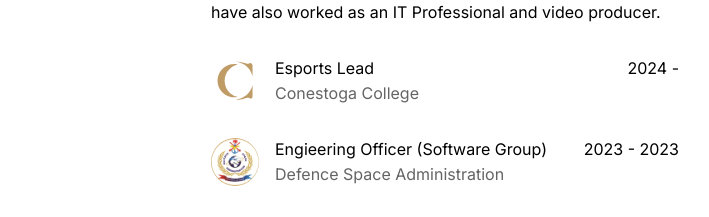
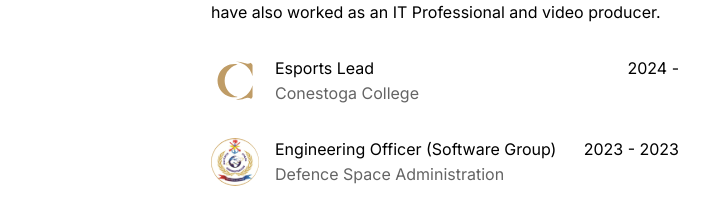
Before and after one commit to Femosky/portfolio-website, a Next.js app: page /about in a window 1280 px wide. Shown: the part 1200-1417 px from the top of the page, without its empty margins (273-982 px from the left). Built offline with nearby package versions, Linux system fonts and the light colour scheme.

Commit message:
Corrected typo in about me page

```diff
--- a/app/about/page.js
+++ b/app/about/page.js
@@ -83,7 +83,7 @@ export default function About() {
                                                 alt="dsa logo"
                                             />
                                             <div className="flex flex-col gap-px">
-                                                <p className="external-arrow">Engieering Officer (Software Group)</p>
+                                                <p className="external-arrow">Engineering Officer (Software Group)</p>
                                                 <p className="text-primary">Defence Space Administration</p>
                                             </div>
                                         </div>
```
